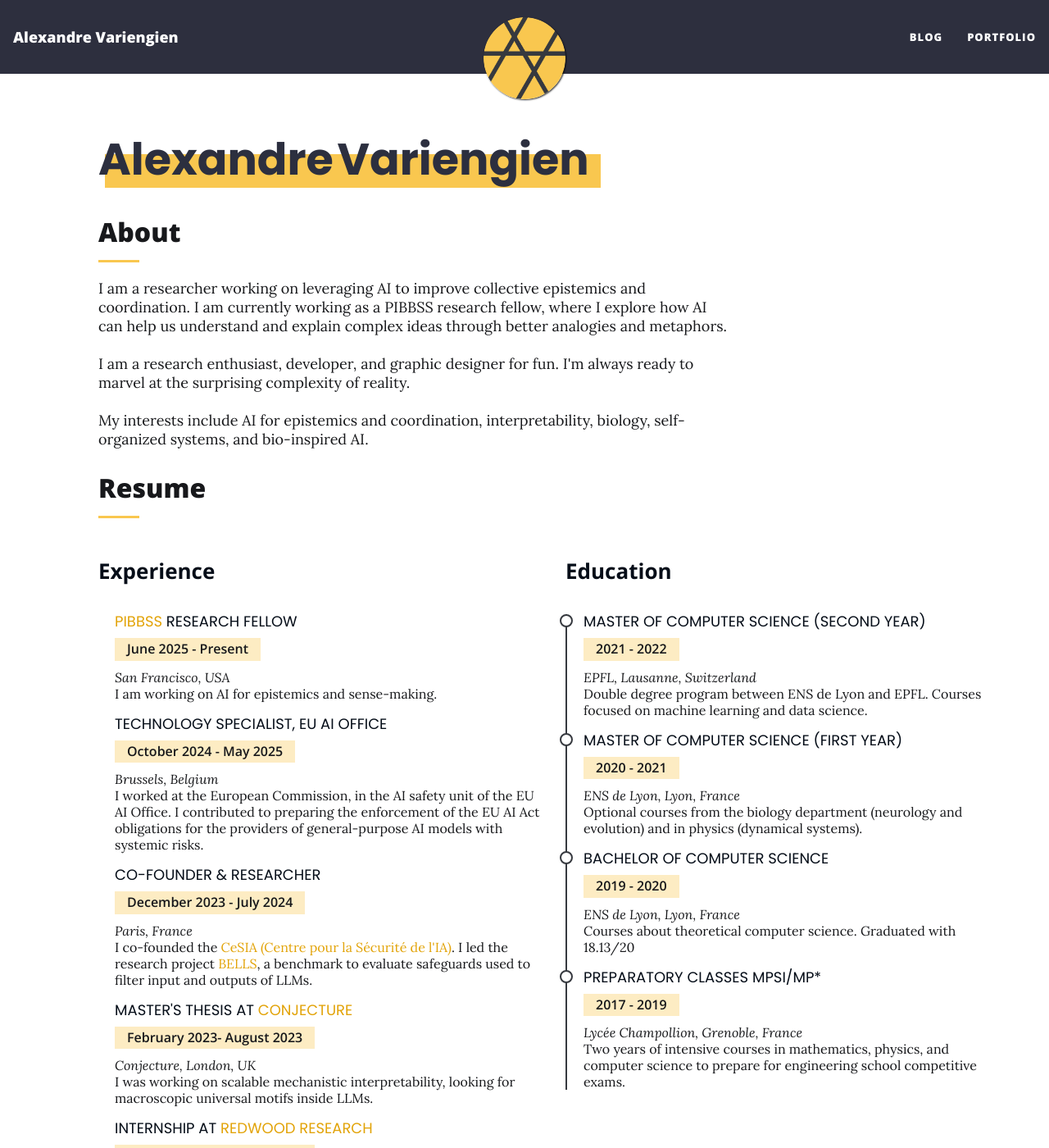
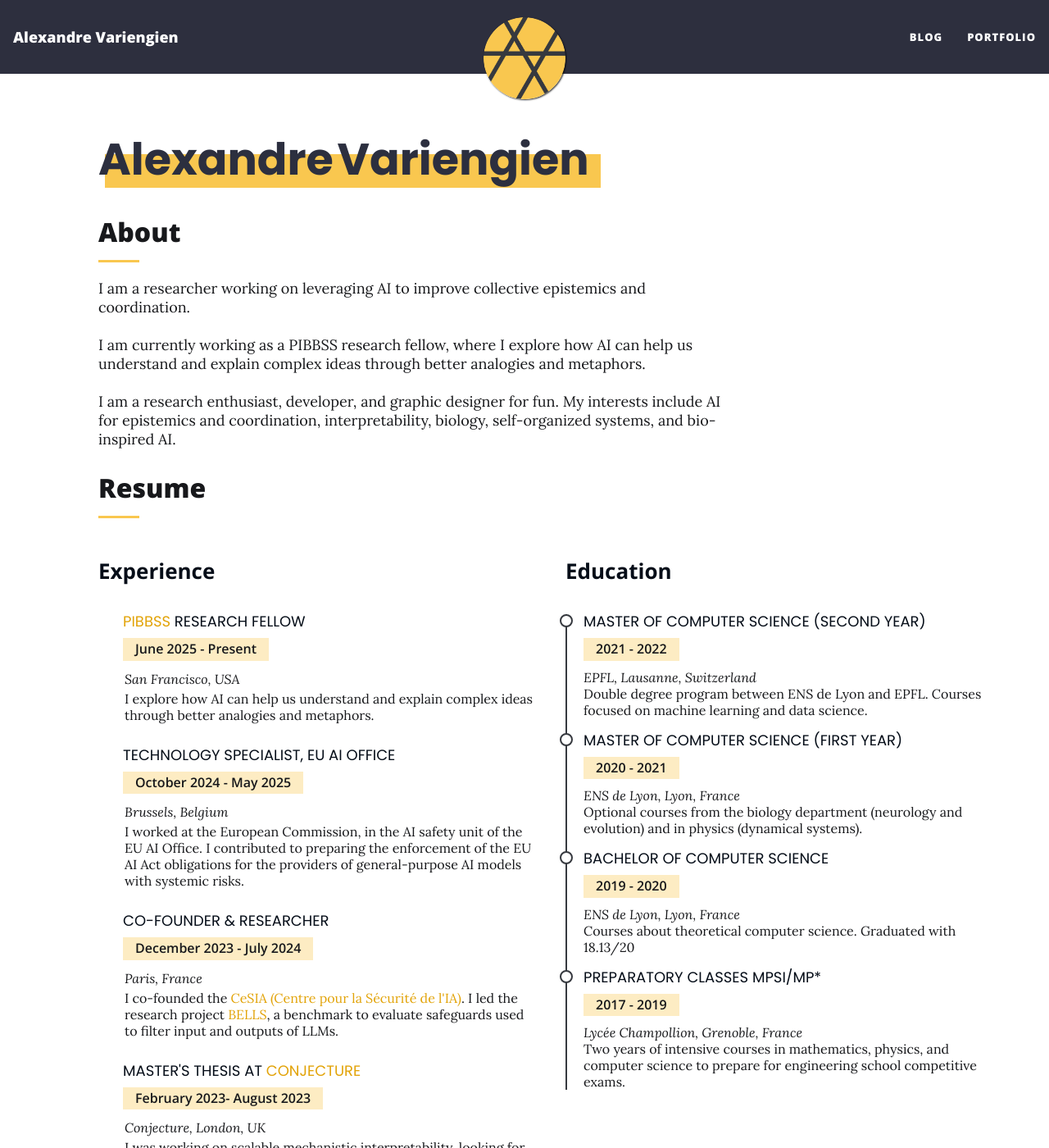
Before and after one commit to aVariengien/avariengien.github.io, a Jekyll site: the page built from index.html, in a window 1280 px wide and 1400 px high. Shown: the whole window at 82% size. Built offline with Jekyll 4.4.1, drawn with Linux system fonts in a browser that asks for light colours; the list of posts is cut into pages by our own code; some of the changed text lies outside the part shown.

Commit message:
fix formatting adding space

```diff
--- a/assets/css/style.css
+++ b/assets/css/style.css
@@ -244,7 +244,7 @@ section {
 # project items
 --------------------------------------------------------------*/
 .resume .project-item {
-  padding: 0 0 20px 20px;
+  padding: 0 0 30px 30px;
   margin-top: -2px;
   position: relative;
 }
@@ -268,6 +268,7 @@ section {
 
 .resume .project-item p {
   font-size: 16px;
+  padding: 2px 2px;
 }
 
 .resume .project-item ul {
--- a/index.html
+++ b/index.html
@@ -23,12 +23,11 @@ subtitle:
         <div class="section-title">
           <h2>About</h2>
           <p>
-            I am a researcher working on leveraging AI to improve collective epistemics and coordination. I am currently working as a PIBBSS research fellow, where I explore how AI can help us understand and explain complex ideas through better analogies and metaphors.
+            I am a researcher working on leveraging AI to improve collective epistemics and coordination.
             <br><br>
-            I am a research enthusiast, developer, and graphic designer for fun. I'm always ready to marvel at the
-            surprising complexity of reality.
-            <br> <br>
-            My interests include AI for epistemics and coordination, interpretability, biology, self-organized systems, and bio-inspired AI.
+            I am currently working as a PIBBSS research fellow, where I explore how AI can help us understand and explain complex ideas through better analogies and metaphors.
+            <br><br>
+            I am a research enthusiast, developer, and graphic designer for fun. My interests include AI for epistemics and coordination, interpretability, biology, self-organized systems, and bio-inspired AI.
           </p>
         </div>
 
@@ -52,7 +51,7 @@ subtitle:
               <h4><a href="http://pibbss.ai/">PIBBSS</a> Research Fellow</h4>
               <h5>June 2025 - Present</h5>
               <p><em>San Francisco, USA</em></p>
-              <p>I am working on AI for epistemics and sense-making.</p>
+              <p>I explore how AI can help us understand and explain complex ideas through better analogies and metaphors.</p>
             </div>
 
             <div class="project-item">
@@ -129,7 +128,7 @@ subtitle:
               <p>Courses about theoretical computer science. Graduated with 18.13/20 </p>
             </div>
             <div class="resume-item">
-              <h4>Preparatory classes MPSI/MP*</h4>
+              <h4>Preparatory Classes MPSI/MP*</h4>
               <h5>2017 - 2019</h5>
               <p><em>Lycée Champollion, Grenoble, France</em></p>
               <p>Two years of intensive courses in mathematics, physics, and computer science to prepare for engineering
```
Also changed, not shown: other parts of index.html (+13 -13 lines).
